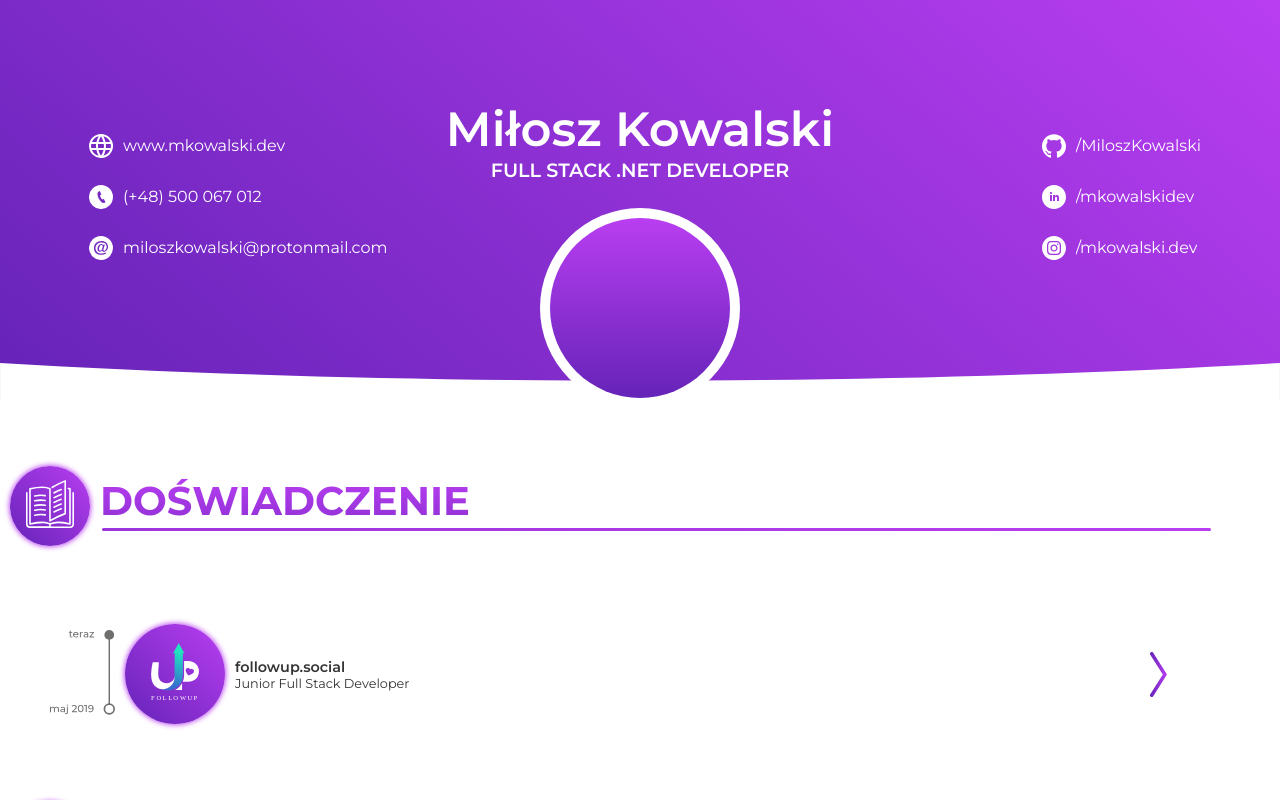
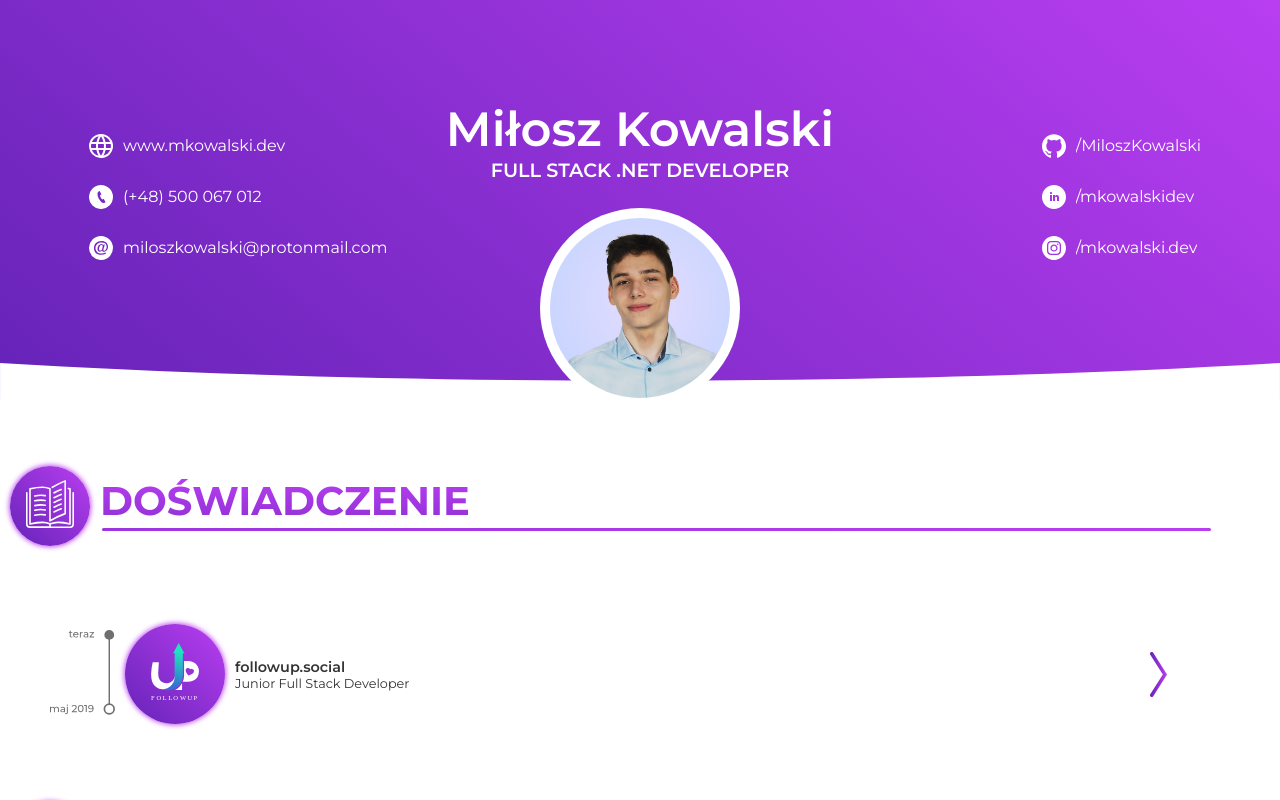
Before and after one commit to MiloszKowalski/personal-site, a React (Create React App) app: page /resume in a window 1280 px wide. Shown: the top 800 px of the page. Built offline with nearby package versions, Linux system fonts and the light colour scheme.

Commit message:
Add resume photo

```diff
--- a/src/views/Resume/Resume.scss
+++ b/src/views/Resume/Resume.scss
@@ -103,8 +103,10 @@ ul {
   }
 
   .resume-photo {
-    background: var(--standard-gradient);
+    background: url('./img/resume-photo.jpg');
     border-radius: 1000px;
+    background-size: 175%;
+    background-position: center;
     width: 90%;
     height: 90%;
     z-index: 1;
```
Also changed, not shown: src/views/Resume/img/resume-photo.jpg (added).
